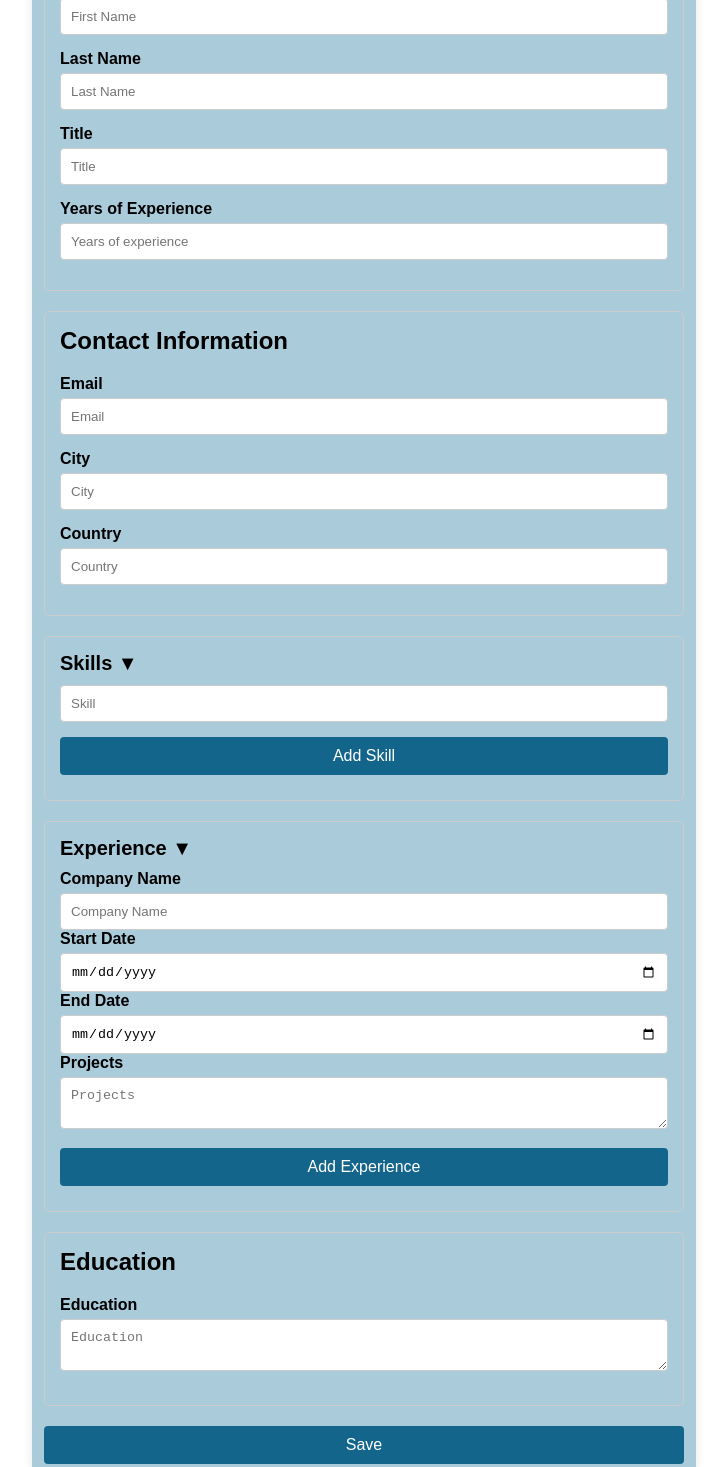
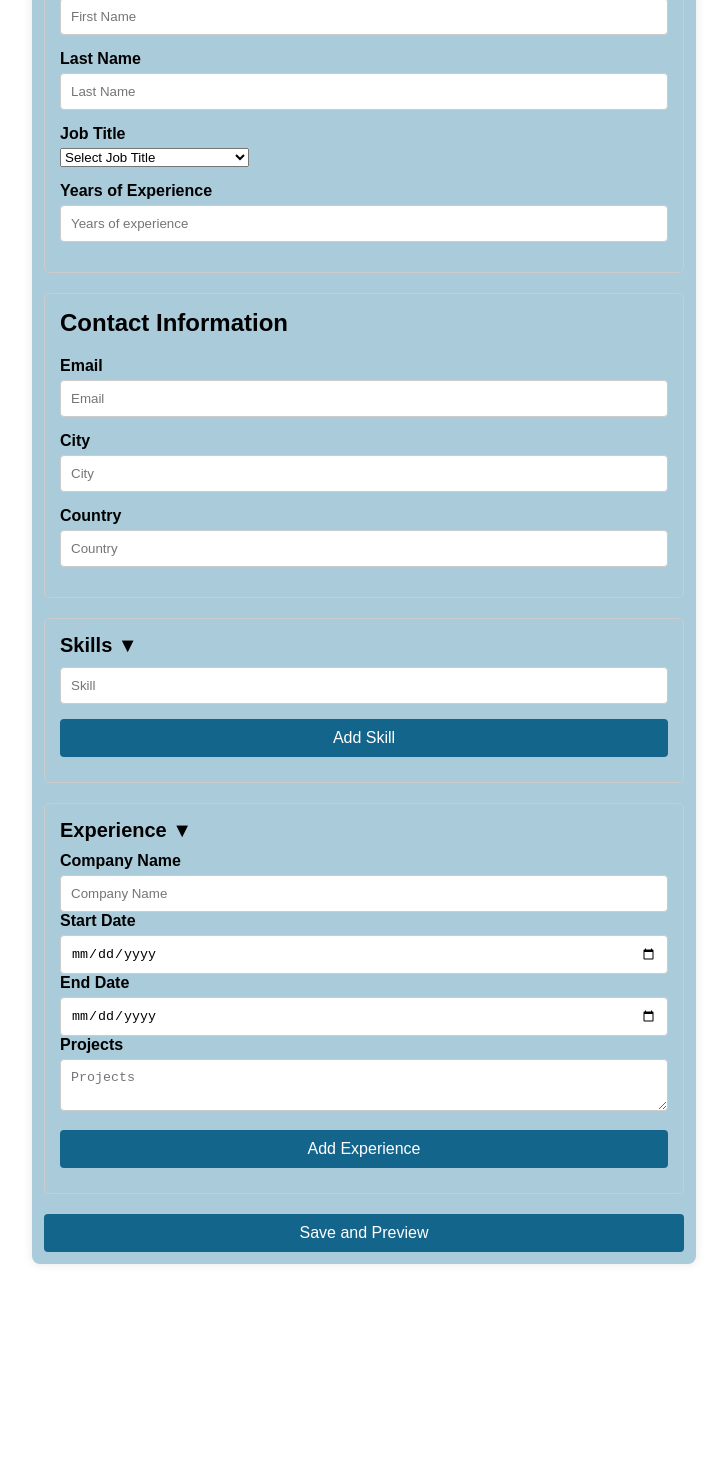
Before and after one commit to Mugdhashrivastava/Resume-generator-React, a React (Create React App) app: page / in a window 1280 px wide. Shown: the part 260-1727 px from the top of the page, without its empty margins (276-1003 px from the left). After the commit the page ends 1544 px from the top, so only its background shows below. Built offline with nearby package versions, Linux system fonts and the light colour scheme.

Commit message:
dropdown job title

```diff
--- a/src/components/ResumeForm.js
+++ b/src/components/ResumeForm.js
@@ -1,6 +1,7 @@
-import React, { useState } from "react";
+import React, { useState, useEffect } from "react";
 import { useNavigate } from "react-router-dom";
 import "./ResumeForm.css";
+import dropdownOptions from '../dropdownOptions.json'; // Import dropdown options from JSON file
 
 const ResumeForm = ({ onSave }) => {
   const [data, setData] = useState({
@@ -90,6 +91,13 @@ const ResumeForm = ({ onSave }) => {
     setIsExperienceCollapsed(!isExperienceCollapsed);
   };
 
+  // Fetch job titles from JSON file (optional if not importing directly)
+  const [jobTitles, setJobTitles] = useState([]);
+
+  useEffect(() => {
+    setJobTitles(dropdownOptions.jobTitles);
+  }, []);
+
   return (
     <form onSubmit={handleSubmit} className="resume-form">
       {/* Personal Information Section */}
@@ -127,15 +135,20 @@ const ResumeForm = ({ onSave }) => {
           />
         </div>
         <div className="form-group">
-          <label htmlFor="title">Title</label>
-          <input
-            type="text"
+          <label htmlFor="title">Job Title</label> {/* Changed to dropdown */}
+          <select
             name="title"
             id="title"
-            placeholder="Title"
             value={data.title}
             onChange={handleChange}
-          />
+          >
+            <option value="">Select Job Title</option>
+            {jobTitles.map((jobTitle, index) => (
+              <option key={index} value={jobTitle}>
+                {jobTitle}
+              </option>
+            ))}
+          </select>
         </div>
         <div className="form-group">
           <label htmlFor="yoe">Years of Experience</label>
@@ -247,7 +260,6 @@ const ResumeForm = ({ onSave }) => {
                   value={exp.endDate}
                   onChange={(e) => handleExperienceChange(index, e)}
                 />
-
                 <label htmlFor={`projects-${index}`}>Projects</label>
                 <textarea
                   name="projects"
@@ -255,7 +267,7 @@ const ResumeForm = ({ onSave }) => {
                   placeholder="Projects"
                   value={exp.projects}
                   onChange={(e) => handleExperienceChange(index, e)}
-                ></textarea>
+                />
               </div>
             ))}
             <button type="button" onClick={addExperienceSection}>
@@ -265,21 +277,9 @@ const ResumeForm = ({ onSave }) => {
         )}
       </div>
 
-      {/* Education Section */}
-      <div className="form-section">
-        <h2>Education</h2>
-        <div className="form-group">
-          <label htmlFor="education">Education</label>
-          <textarea
-            name="education"
-            id="education"
-            placeholder="Education"
-            value={data.education}
-            onChange={handleChange}
-          ></textarea>
-        </div>
-      </div>
-      <button type="submit">Save</button>
+      <button type="submit" className="submit-button">
+        Save and Preview
+      </button>
     </form>
   );
 };
--- /dev/null
+++ b/src/dropdownOptions.json
@@ -0,0 +1,16 @@
+{
+    "jobTitles": [
+      "Software Engineer",
+      "Data Scientist",
+      "Product Manager",
+      "Graphic Designer",
+      "Sales Manager",
+      "Marketing Specialist",
+      "DevOps Engineer",
+      "Human Resources Manager",
+      "Financial Analyst",
+      "Consultant",
+      "Other"
+    ]
+
+  }
```
